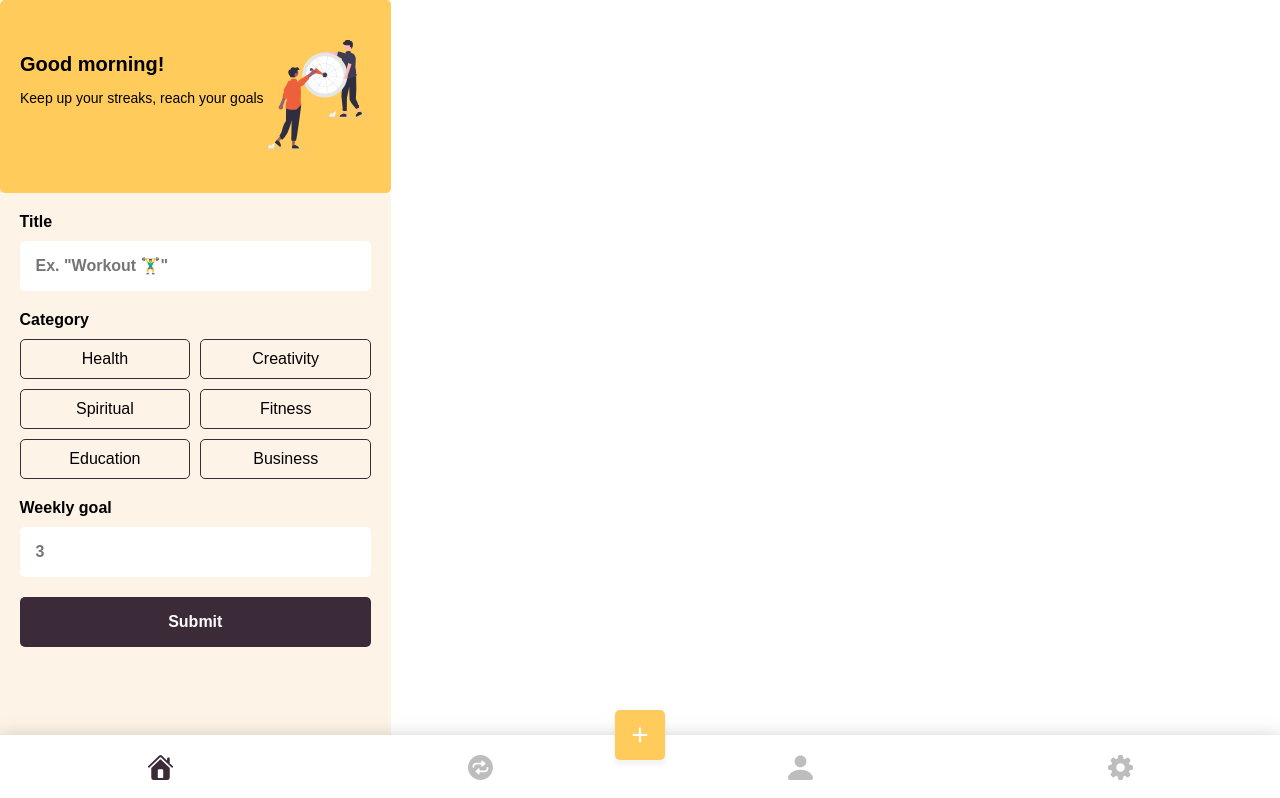
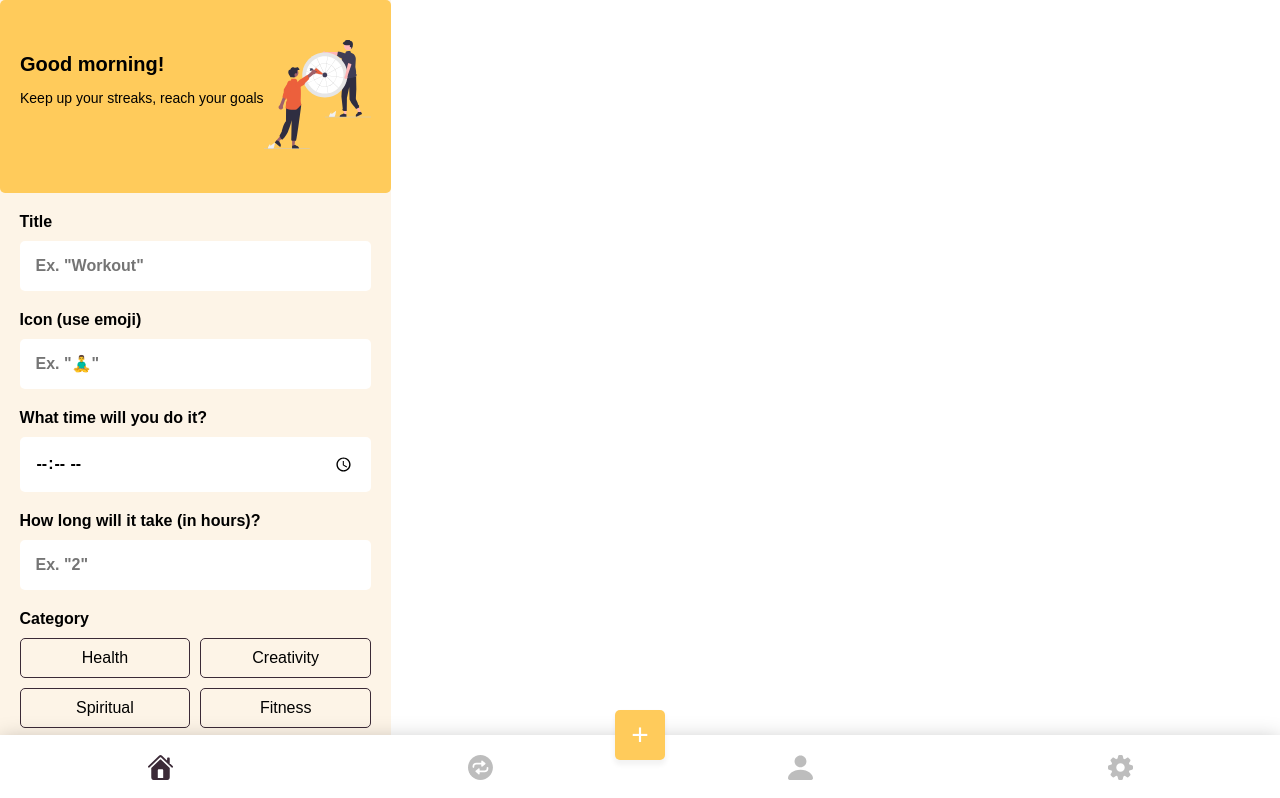
Before and after one commit to oliverlauridsen/react-habit-app, a React (Create React App) app: page /addHabit in a window 1280 px wide. Shown: the top 798 px of the page. Built offline with nearby package versions, Linux system fonts and the light colour scheme; no server answers.

Commit message:
Finishes the inputs, validation, etc. for addHabit - just needs the addDoc functionality to firebase

```diff
--- a/package.json
+++ b/package.json
@@ -21,11 +21,9 @@
     "react-countdown": "^2.3.5",
     "react-document-meta": "^3.0.0-beta.2",
     "react-dom": "^18.2.0",
-    "react-google-login": "^5.2.2",
     "react-helmet": "^6.1.0",
     "react-helmet-async": "^1.3.0",
     "react-hook-form": "^7.42.1",
-    "react-meta-tags": "^1.0.1",
     "react-router-dom": "^6.7.0",
     "react-scripts": "5.0.1",
     "react-uuid": "^2.0.0",
--- a/src/components/navigation/NavBar.tsx
+++ b/src/components/navigation/NavBar.tsx
@@ -1,10 +1,10 @@
-import React from 'react';
-import styled from 'styled-components';
-import HomeIcon from '../../assets/images/navigation/home.svg';
-import HabitIcon from '../../assets/images/navigation/habit.svg';
-import PersonIcon from '../../assets/images/navigation/person.svg';
-import SettingsIcon from '../../assets/images/navigation/settings.svg';
-import { useNavigate } from 'react-router-dom';
+import React from "react";
+import styled from "styled-components";
+import HomeIcon from "../../assets/images/navigation/home.svg";
+import HabitIcon from "../../assets/images/navigation/habit.svg";
+import PersonIcon from "../../assets/images/navigation/person.svg";
+import SettingsIcon from "../../assets/images/navigation/settings.svg";
+import { useNavigate } from "react-router-dom";
 
 interface NavBarProps {
 	className?: string;
@@ -17,7 +17,7 @@ const NavBar: React.FC<NavBarProps> = ({ className }) => {
 		<div className={className}>
 			<div>
 				<img
-					onClick={() => navigate('/home')}
+					onClick={() => navigate("/home")}
 					src={HomeIcon}
 					alt='House Icon'
 				/>
@@ -26,14 +26,14 @@ const NavBar: React.FC<NavBarProps> = ({ className }) => {
 					src={HabitIcon}
 					alt='Habit Icon'
 				/>
-				<button onClick={() => navigate('/addHabit')}> + </button>
+				<button onClick={() => navigate("/addHabit")}> + </button>
 				<img
-					onClick={() => navigate('/user')}
+					onClick={() => navigate("/user")}
 					src={PersonIcon}
 					alt='User Icon'
 				/>
 				<img
-					onClick={() => navigate('/settings')}
+					onClick={() => navigate("/settings")}
 					src={SettingsIcon}
 					alt='Settings Icon'
 				/>
@@ -49,6 +49,7 @@ export const StyledNavBar = styled(NavBar)`
 	background-color: white;
 	justify-content: space-around;
 	box-shadow: 0px 4px 20px 0px #00000040;
+	z-index: 1;
 
 	div {
 		width: 100%;
--- a/src/pages/AddHabit/AddHabit.tsx
+++ b/src/pages/AddHabit/AddHabit.tsx
@@ -1,10 +1,12 @@
-import React from "react";
+import React, { useState } from "react";
 import ColoredContainer from "../../components/UI/ContainerColored";
 import { StyledHeaderBanner } from "../../components/UI/HeaderBanner";
 import StyledForm from "../Welcome/StyledForm";
-import { StyledCategories } from "./Categories/Categories";
 import styled from "styled-components";
 import { useForm, SubmitHandler } from "react-hook-form";
+import { doc, setDoc } from "firebase/firestore";
+import { db } from "../../utils/firebase";
+import { getAuth, onAuthStateChanged } from "firebase/auth";
 
 interface AddHabitProps {}
 
@@ -14,23 +16,55 @@ export const AddHabit: React.FC<AddHabitProps> = ({}) => {
 		Category: string;
 		weeklyGoal: number;
 		exampleRequired: string;
+		duration: number;
+		icon: string;
+		timeStart: string;
 	};
 
 	const {
-		register,
 		handleSubmit,
 		formState: { errors },
+		register,
 	} = useForm<Inputs>();
 
-	const onSubmit: SubmitHandler<Inputs> = (data) => console.log(data);
+	const onSubmit: SubmitHandler<Inputs> = async (data) => {
+		console.log(data);
 
-	const addHabit = async () => {
-		try {
-			console.log("habit added");
-		} catch (error: any) {
-			console.log(error.message);
+		await setDoc(doc(db, "cities", "LA"), {
+			name: "Los Angeles",
+			state: "CA",
+			country: "USA",
+		});
+	};
+
+	const handleClick = (e: EventTarget) => {
+		const allCheckBoxes = document.querySelectorAll(
+			".hidden-checkbox"
+		) as NodeListOf<HTMLInputElement>;
+
+		allCheckBoxes.forEach((checkbox) => {
+			if (checkbox !== e) {
+				checkbox.checked = false;
+			}
+		});
+	};
+
+	const auth = getAuth();
+
+	onAuthStateChanged(auth, (user) => {
+		if (user) {
+			const uid = user.uid;
+			console.log(currentUser);
+
+			if (uid !== currentUser) {
+				setCurrentUser(uid);
+			}
 		}
-	};
+	});
+
+	const [currentUser, setCurrentUser] = useState("not empty");
+
+	// console.log(currentUser);
 
 	return (
 		<ColoredContainer>
@@ -46,18 +80,124 @@ export const AddHabit: React.FC<AddHabitProps> = ({}) => {
 						{...register("habitTitle", { required: "Required" })}
 						id='habitTitle'
 						name='habitTitle'
-						placeholder='Ex. "Workout 🏋️‍♂️"'
+						placeholder='Ex. "Workout"'
 					/>
 
-					{/* TODO: FIGURE OUT LOGIC HERE */}
-					<StyledCategories
-						className='categories-wrapper'
-						category={{
-							...register("Category", {
-								required: "Category is required",
-							}),
-						}}
+					<b>
+						<label htmlFor='icon'> Icon (use emoji)</label>
+					</b>
+					<span style={{ color: "#ec603c" }}>{errors.icon?.message}</span>
+
+					<input
+						{...register("icon", { required: "Required" })}
+						id='icon'
+						name='icon'
+						placeholder='Ex. "🧘‍♂️"'
 					/>
+
+					<b>
+						<label htmlFor='timeStart'> What time will you do it?</label>
+					</b>
+					<span style={{ color: "#ec603c" }}>{errors.timeStart?.message}</span>
+
+					<input
+						type='time'
+						{...register("timeStart", { required: "Required" })}
+						id='timeStart'
+						name='timeStart'
+						placeholder='Ex. "2"'
+					/>
+
+					<b>
+						<label htmlFor='duration'> How long will it take (in hours)?</label>
+					</b>
+					<span style={{ color: "#ec603c" }}>{errors.duration?.message}</span>
+
+					<input
+						{...register("duration", { required: "Required" })}
+						id='duration'
+						name='duration'
+						placeholder='Ex. "2"'
+					/>
+
+					<b> Category </b>
+					<span style={{ color: "#ec603c" }}>{errors.Category?.message}</span>
+
+					<StyledCategories className='checkbox-wrapper'>
+						<input
+							{...register("Category", { required: "Required" })}
+							className='hidden-checkbox'
+							onClick={(e) => handleClick(e.target)}
+							id='Health'
+							type='checkbox'
+							name='Category'
+							value='Health'
+						/>
+						<label className='shown-labels' htmlFor='Health'>
+							<span className='check'>✓</span>Health
+						</label>
+						<input
+							{...register("Category", { required: "Required" })}
+							className='hidden-checkbox'
+							onClick={(e) => handleClick(e.target)}
+							id='Creativity'
+							type='checkbox'
+							name='Category'
+							value='Creativity'
+						/>
+						<label className='shown-labels' htmlFor='Creativity'>
+							<span className='check'>✓</span>Creativity
+						</label>
+						<input
+							{...register("Category", { required: "Required" })}
+							className='hidden-checkbox'
+							onClick={(e) => handleClick(e.target)}
+							id='Spiritual'
+							type='checkbox'
+							name='Category'
+							value='Spiritual'
+						/>
+						<label className='shown-labels' htmlFor='Spiritual'>
+							<span className='check'>✓</span>Spiritual
+						</label>
+						<input
+							{...register("Category", { required: "Required" })}
+							className='hidden-checkbox'
+							onClick={(e) => handleClick(e.target)}
+							id='Fitness'
+							type='checkbox'
+							name='Category'
+							value='Fitness'
+						/>
+						<label className='shown-labels' htmlFor='Fitness'>
+							<span className='check'>✓</span>Fitness
+						</label>
+						<input
+							{...register("Category", { required: "Required" })}
+							className='hidden-checkbox'
+							onClick={(e) => handleClick(e.target)}
+							id='Education'
+							type='checkbox'
+							name='Category'
+							value='Education'
+						/>
+						<label className='shown-labels' htmlFor='Education'>
+							<span className='check'>✓</span>Education
+						</label>
+						<input
+							{...register("Category", { required: "Required" })}
+							className='hidden-checkbox'
+							onClick={(e) => handleClick(e.target)}
+							id='Business'
+							type='checkbox'
+							name='Category'
+							value='Business'
+						/>
+						<label className='shown-labels' htmlFor='Business'>
+							<span className='check'>✓</span>Business
+						</label>
+					</StyledCategories>
+
 					<b>
 						<label htmlFor='weeklyGoal'>Weekly goal</label>
 					</b>
@@ -79,7 +219,7 @@ export const AddHabit: React.FC<AddHabitProps> = ({}) => {
 						})}
 						name='weeklyGoal'
 						id='weeklyGoal'
-						placeholder='3'
+						placeholder='Ex. "3"'
 					/>
 					<input type='submit' />
 				</StyledForm>
@@ -91,8 +231,54 @@ export const AddHabit: React.FC<AddHabitProps> = ({}) => {
 const StyledDiv = styled.div`
 	width: 90%;
 	margin: auto;
+	padding-bottom: 100px;
 
 	b {
 		margin-bottom: 10px;
 	}
 `;
+
+const StyledCategories = styled.div`
+	display: grid;
+	grid-template-columns: 1fr 1fr;
+	gap: 10px;
+	margin: 0 0 20px 0;
+
+	input {
+		margin: 0 !important;
+		-moz-box-sizing: border-box;
+		-webkit-box-sizing: border-box;
+		box-sizing: border-box;
+		width: 100%;
+	}
+
+	.hidden-checkbox {
+		display: none;
+	}
+
+	.shown-labels {
+		width: 100%;
+		border-radius: 5px;
+		padding: 10px;
+		border: 1px solid #3b2a37;
+		text-align: center;
+		position: relative;
+	}
+
+	.check {
+		visibility: hidden;
+		position: absolute;
+		top: -10px;
+		right: -10px;
+		background-color: #3b2a37;
+		border-radius: 100px;
+		width: 25px;
+		height: 25px;
+		line-height: 25px;
+		color: white;
+	}
+
+	input:checked + label .check {
+		visibility: visible;
+	}
+`;
--- a/src/pages/HabitPage/Habits/Habits.tsx
+++ b/src/pages/HabitPage/Habits/Habits.tsx
@@ -15,15 +15,14 @@ interface HabitsProps {
 
 export const Habits: React.FC<HabitsProps> = ({ className }) => {
 	let { dayNumber } = useParams();
-
-	console.log(dayNumber);
+	const { setprogressPercentage } = useProgress();
 
 	const auth = getAuth();
-	const { setprogressPercentage } = useProgress();
 
 	onAuthStateChanged(auth, (user) => {
 		if (user) {
 			const uid = user.uid;
+			console.log(currentUser);
 
 			if (uid !== currentUser) {
 				setCurrentUser(uid);
@@ -70,7 +69,6 @@ export const Habits: React.FC<HabitsProps> = ({ className }) => {
 
 			const querySnapshot = await getDocs(
 				collection(db, "Users", currentUser, "Habits")
-				// q
 			);
 			let stateArray: Object[] = [];
 			querySnapshot.forEach((doc) => {
--- a/src/pages/Welcome/WelcomeScreen.tsx
+++ b/src/pages/Welcome/WelcomeScreen.tsx
@@ -1,5 +1,3 @@
-import { useEffect } from "react";
-import { gapi } from "gapi-script";
 import "../../assets/css/App.css";
 import Container from "../../components/UI/Container";
 import Header from "../../components/UI/Header";
@@ -8,23 +6,23 @@ import SunSVG from "../../assets/images/sun.svg";
 import "../../assets/css/index.css";
 import CustomImage from "../../components/UI/CustomImage";
 import Sun from "../../components/UI/Sun";
-import StyledGoogleButton from "../../components/UI/StyledGoogleButton";
+// import StyledGoogleButton from "../../components/UI/StyledGoogleButton";
 import { Example } from "./Example";
 import { StyledSignInForm } from "./SignInForm";
 
 function WelcomeScreen() {
-	const clientId =
-		"85237359971-eg77ceikdaic9ubnnit2thkd88qt01ed.apps.googleusercontent.com";
+	// const clientId =
+	// 	"325489200005-bp513583m60dsn9kel2atmeku68036b1.apps.googleusercontent.com";
 
-	useEffect(() => {
-		const initClient = () => {
-			gapi.client.init({
-				clientId: clientId,
-				scope: "",
-			});
-		};
-		gapi.load("client:auth2", initClient);
-	});
+	// useEffect(() => {
+	// 	const initClient = () => {
+	// 		gapi.client.init({
+	// 			clientId: clientId,
+	// 			scope: "",
+	// 		});
+	// 	};
+	// 	gapi.load("client:auth2", initClient);
+	// });
 
 	return (
 		<>
@@ -38,9 +36,9 @@ function WelcomeScreen() {
 						friends and earn money while improving yourself in the process!
 					</p>
 
-					<StyledGoogleButton
+					{/* <StyledGoogleButton
 						buttonText='Sign up with Google'
-						className='needsToBeHere'></StyledGoogleButton>
+						className='needsToBeHere'></StyledGoogleButton> */}
 
 					<Example />
 					<p> or </p>
```
Also changed, not shown: src/components/UI/StyledGoogleButton.tsx (+47 -46 lines), src/pages/AddHabit/Categories/Categories.tsx (+5 -9 lines), src/pages/Welcome/SignInForm.tsx (+12 -11 lines), 1 other file (tests, documents, lock files or other folders).
